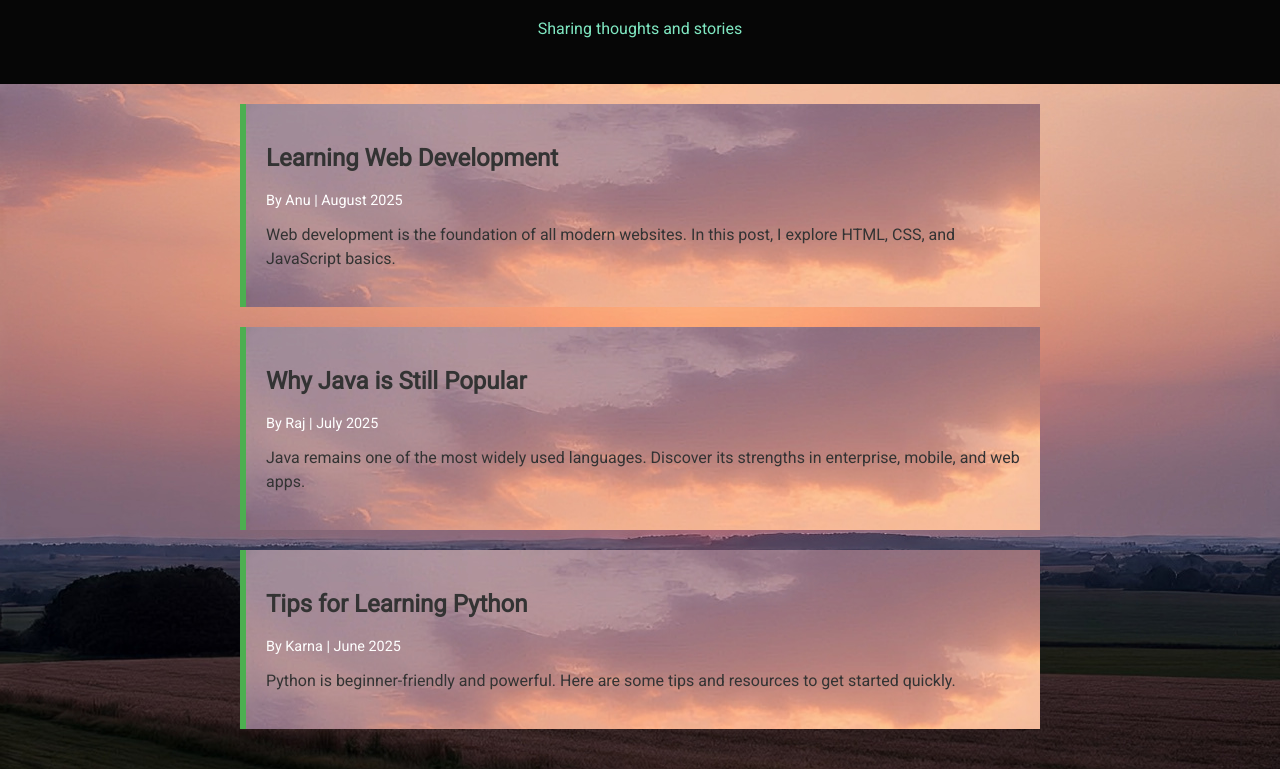
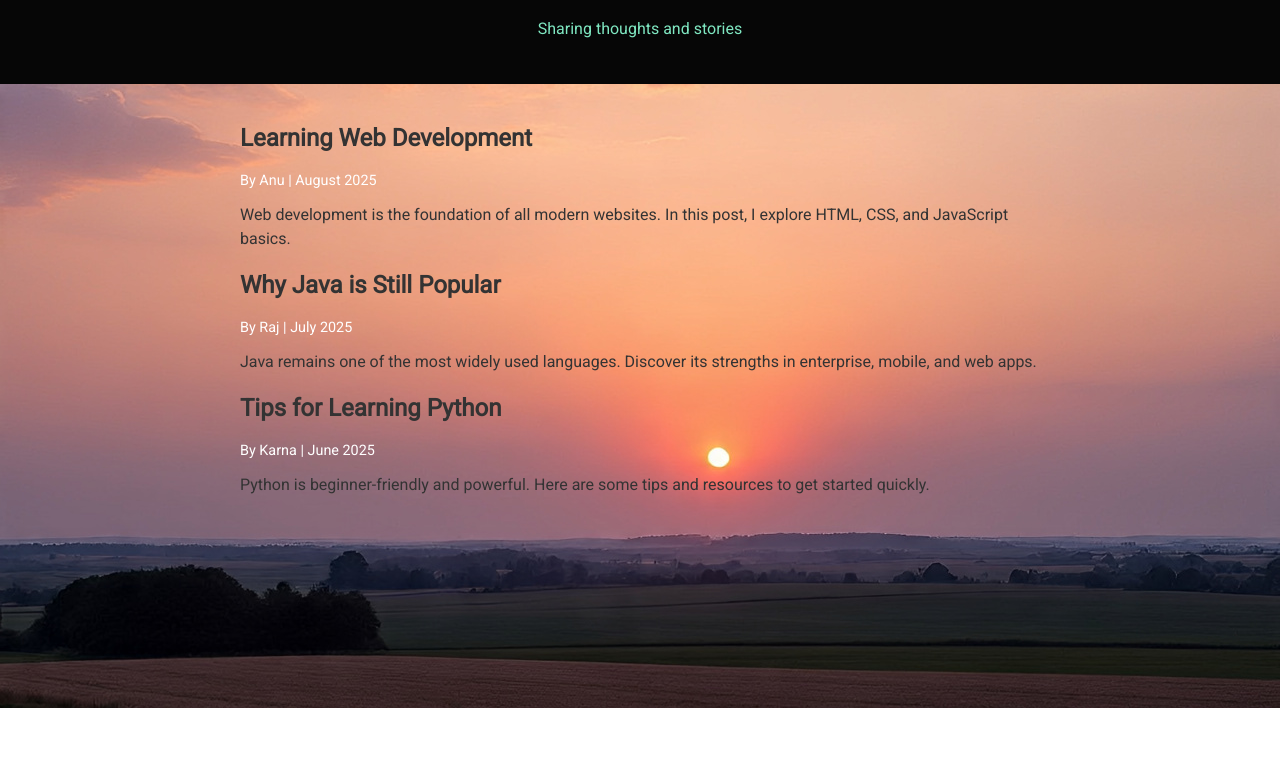
Before and after one commit to HSAnanya/BlogPage, a plain HTML site: page index.html in a window 1280 px wide. Shown: the part 92-861 px from the top of the page. After the commit the page ends 800 px from the top, so only its background shows below. Drawn offline with Linux system fonts and the light colour scheme.

Commit message:
first commit

```diff
--- a/style.css
+++ b/style.css
@@ -26,19 +26,13 @@ header:hover{
 }
 
 .post {
- background-image:url(back.jpg);
- background-repeat:no-repeat;
-  padding: 20px;
-  margin-bottom: 20px;
-  border-left: 6px solid #4CAF50;
-  transition: background 0.3s ease;
+background-color: rgba(206, 210, 214, 0);
 }
 
 
 .web:hover{
-    background-image:url(rose1.jpg);
+  background-image:url(webD.jpg);
   background-size: contain;
-  backdrop-filter:initial;
   background-repeat: no-repeat;
   background-position-x:right;
     transition: background 0.3s ease;
@@ -47,7 +41,6 @@ header:hover{
 .java:hover{
     background-image:url(java.jpg);
       background-size: contain;
-  backdrop-filter:initial;
   background-repeat: no-repeat;
   background-position-x:right;
   transition: background 0.3s ease;
@@ -55,7 +48,6 @@ header:hover{
 .python:hover{
     background-image:url(python.jpg);
       background-size: contain;
-  backdrop-filter:initial;
   background-repeat: no-repeat;
   background-position-x:right;
   transition: background 0.3s ease;
```
Also changed, not shown: rose1.jpg (deleted), webD.jpg (added).
